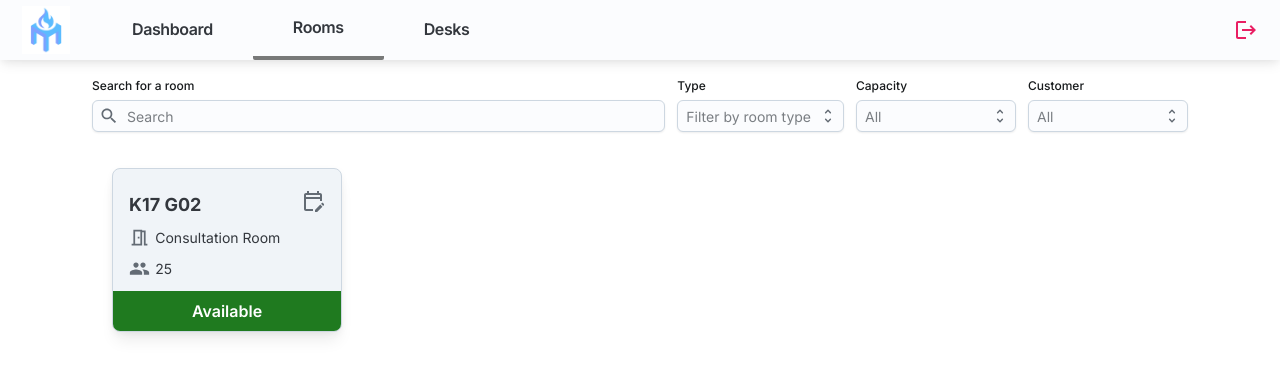
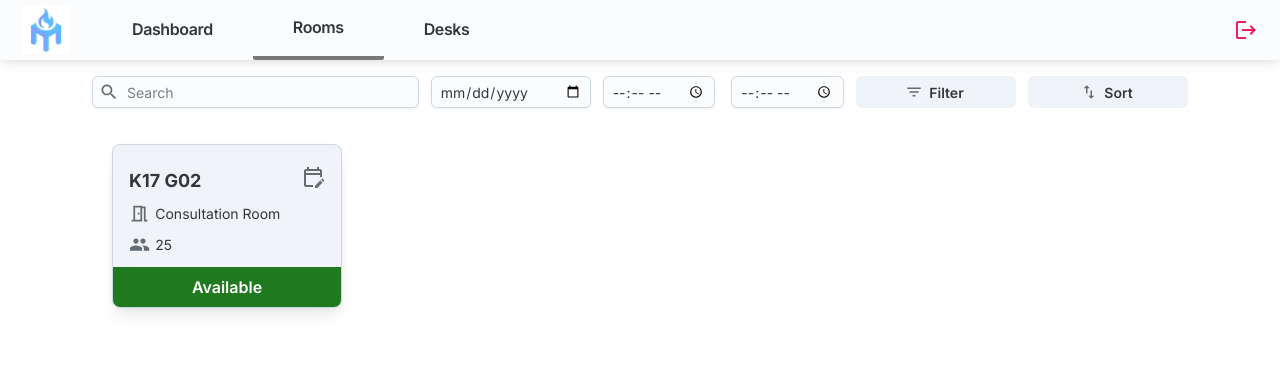
Before and after one commit to unsw-cse-comp99-3900/capstone-project-3900h13bfrancophiles, a Next.js app in the folder frontend/: page /rooms in a window 1280 px wide. Shown: the top 376 px of the page. Built offline with nearby package versions, Linux system fonts and the light colour scheme.

Commit message:
WIP: filters, sort, search, time, date

```diff
--- a/frontend/app/(pages)/rooms/page.tsx
+++ b/frontend/app/(pages)/rooms/page.tsx
@@ -1,13 +1,22 @@
+"use client";
+
 import RoomCard from "@/app/components/roomCard";
-import Input from "@mui/joy/Input";
 import SearchIcon from "@mui/icons-material/Search";
-import FormControl from '@mui/joy/FormControl';
-import FormLabel from '@mui/joy/FormLabel';
-import * as React from 'react';
-import Select from '@mui/joy/Select';
-import Option from '@mui/joy/Option';
-import Box from '@mui/joy/Box';
-
+import FilterListIcon from "@mui/icons-material/FilterList";
+import SwapVertIcon from '@mui/icons-material/SwapVert';
+import * as React from "react";
+import {
+  Box,
+  FormControl,
+  FormLabel,
+  Input,
+  Button,
+  Select,
+  Option,
+  Modal,
+  ModalDialog,
+  TextField,
+} from "@mui/joy";
 
 const renderFilters = () => (
   <React.Fragment>
@@ -16,7 +25,7 @@ const renderFilters = () => (
       <Select
         size="sm"
         placeholder="Filter by room type"
-          slotProps={{ button: { sx: { whiteSpace: 'nowrap' } } }}
+        slotProps={{ button: { sx: { whiteSpace: "nowrap" } } }}
       >
         <Option value="meeting-room">Meeting Room</Option>
         <Option value="consult-room">Consult Room</Option>
@@ -51,27 +60,124 @@ const renderFilters = () => (
 );
 
 export default function Rooms() {
+  const [filtersOpen, setFiltersOpen] = React.useState(false);
+	const [sort, setSort] = React.useState(false);
+
+  const toggleFilters = () => {
+    setFiltersOpen(!filtersOpen);
+  };
+
+	const toggleSort = () => {
+		setSort(!sort);
+	}
+
   return (
     <>
       <Box
-        className="SearchAndFilters-tabletUp"
+        className="SearchAndFilters"
         sx={{
-          borderRadius: 'sm',
+          borderRadius: "sm",
           py: 2,
-          display: { xs: 'none', sm: 'flex' },
-          flexWrap: 'wrap',
+          display: { xs: "none", sm: "flex" },
+          flexWrap: "nowrap",
           gap: 1.5,
-          '& > *': {
-            minWidth: { xs: '120px', md: '160px' },
+          "& > *": {
+            minWidth: { xs: "120px", md: "160px" },
+          },
+          alignItems: "center",
+        }}
+      >
+        <FormControl sx={{ flex: 2 }} size="sm">
+          <Input
+            size="sm"
+            placeholder="Search"
+            startDecorator={<SearchIcon />}
+          />
+        </FormControl>
+        <FormControl size="sm">
+          <Input
+            type="date"
+            slotProps={{
+              input: {
+                min: "2018-06-07",
+                max: "2020-06-14",
               },
             }}
+          />
+        </FormControl>
+        <FormControl size="sm">
+          <Box sx={{ display: "flex", gap: 2 }}>
+            <Input
+              type="time"
+							defaultValue=""
+
+              size="sm"
+              sx={{ width: "100%" }}
+            />
+            <Input
+              type="time"
+              defaultValue=""
+              size="sm"
+              sx={{ width: "100%" }}
+            />
+          </Box>
+        </FormControl>
+
+        <Button
+          startDecorator={<FilterListIcon />}
+          variant="soft"
+          color="neutral"
+          size="sm"
+          onClick={toggleFilters}
         >
-        <FormControl sx={{ flex: 1 }} size="sm">
-          <FormLabel>Search for a room</FormLabel>
-          <Input size="sm" placeholder="Search" startDecorator={<SearchIcon />} />
-        </FormControl>
+          Filter
+        </Button>
+				<Button
+          startDecorator={<SwapVertIcon />}
+          variant="soft"
+          color="neutral"
+          size="sm"
+          onClick={toggleSort}
+        >
+          Sort
+        </Button>
+      </Box>
+
+      <Modal
+        open={filtersOpen}
+        onClose={toggleFilters}
+        style={{ backdropFilter: "blur(1px)" }}
+      >
+        <ModalDialog
+          aria-labelledby="filter-modal-title"
+          aria-describedby="filter-modal-description"
+          sx={{
+            maxWidth: 400,
+            borderRadius: "sm",
+            p: 3,
+          }}
+        >
+          <h2 id="modal-title">Filter Rooms</h2>
           {renderFilters()}
+          <Box sx={{ mt: 2, display: "flex", justifyContent: "space-between" }}>
+            <Button
+              variant="outlined"
+              color="neutral"
+              onClick={() => setFiltersOpen(false)}
+            >
+              Cancel
+            </Button>
+            <Button
+              variant="solid"
+              color="primary"
+              onClick={() => setFiltersOpen(false)}
+            >
+              {/* TODO: Make this actually apply the filter */}
+              Apply filters
+            </Button>
           </Box>
+        </ModalDialog>
+      </Modal>
 
       <RoomCard />
     </>
```
Lines whose indentation alone changed are shown as unchanged.
